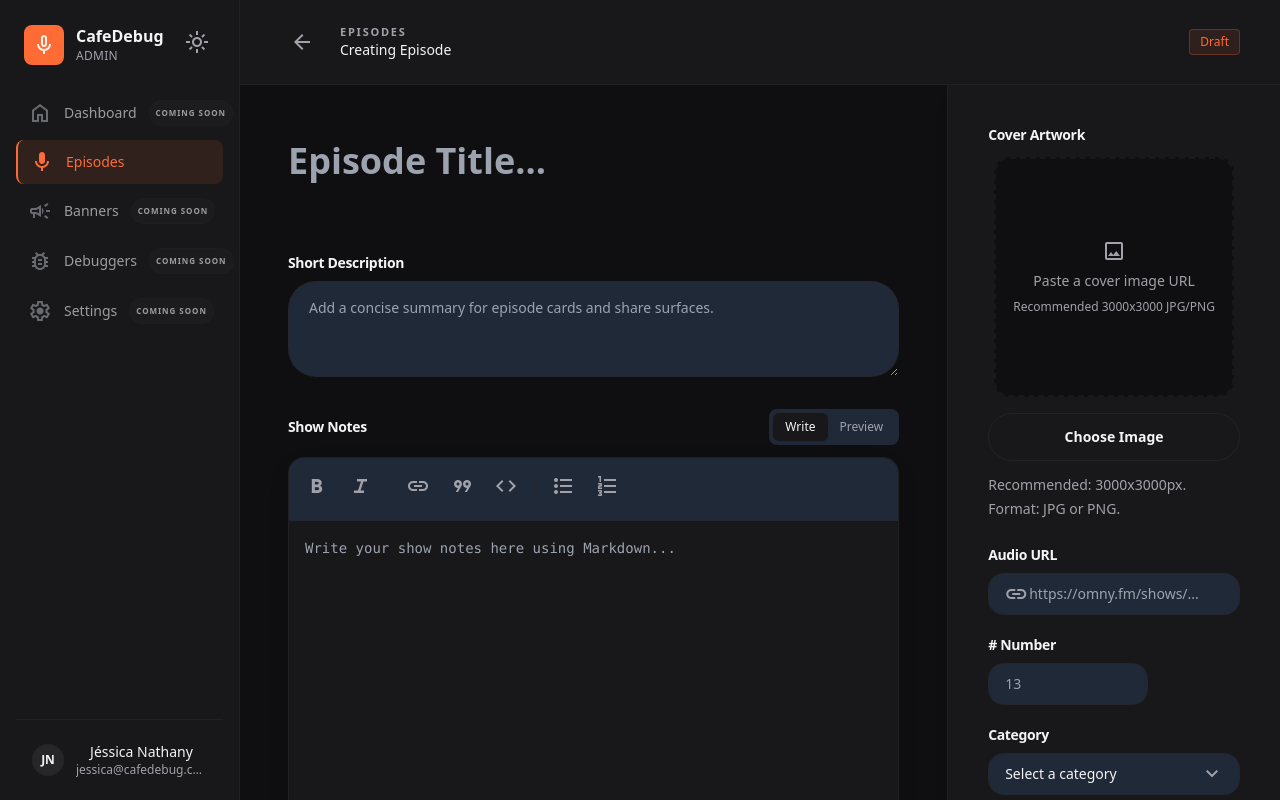
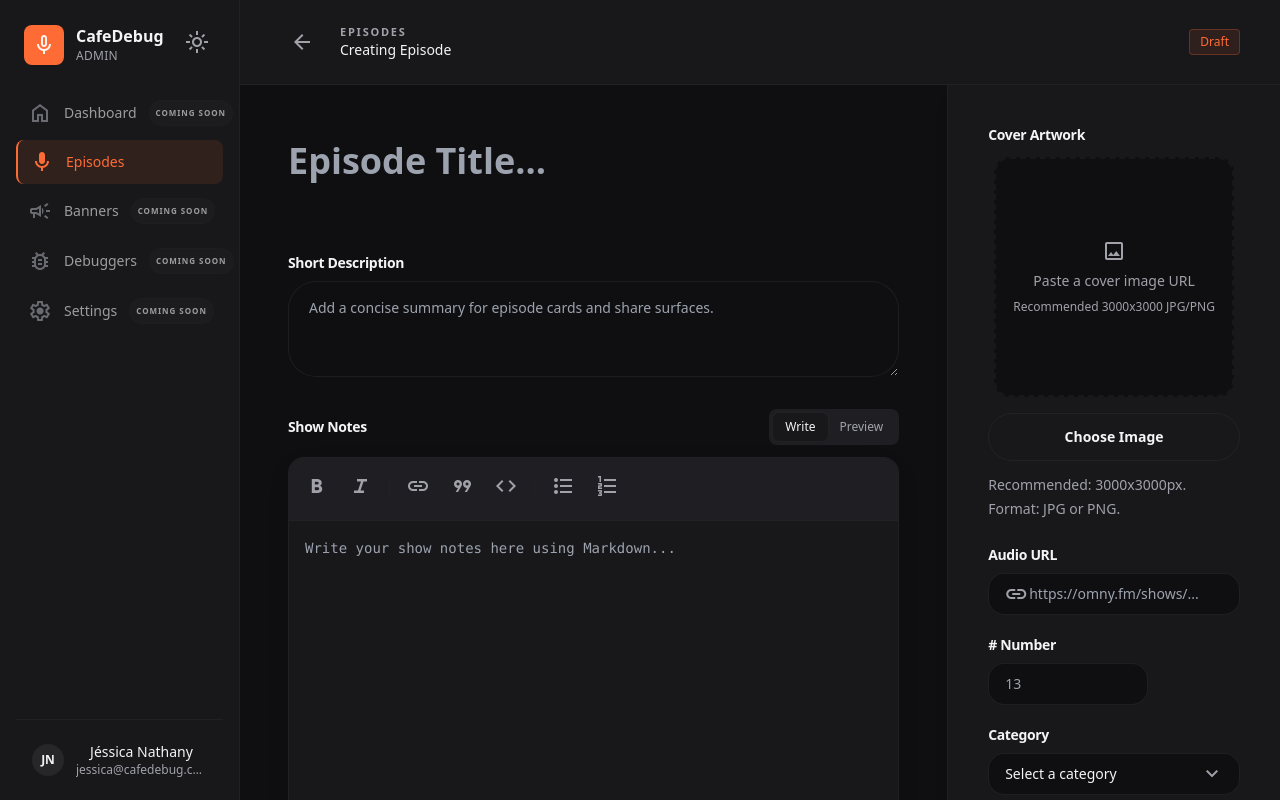
Before and after one commit to RegisBarros/cafedebug-ui, a Next.js app in the folder apps/admin/: page /episodes/new in a window 1280 px wide. Shown: the top 800 px of the page. Built offline with nearby package versions, Linux system fonts and the light colour scheme; no server answers.

Commit message:
fix(episode-editor-form): update background colors for improved UI consistency fix(styles): adjust neutral surface color for better contrast in dark theme

```diff
--- a/apps/admin/src/features/episodes/components/episode-editor-form.tsx
+++ b/apps/admin/src/features/episodes/components/episode-editor-form.tsx
@@ -244,7 +244,7 @@ export function EpisodeEditorForm({
                     Show Notes
                   </label>
 
-                  <div className="inline-flex items-center rounded-lg bg-slate-50 p-1">
+                  <div className="inline-flex items-center rounded-lg bg-surface-container-low p-1">
                     <button
                       className={`inline-flex items-center justify-center rounded-md px-3 py-1.5 text-xs font-medium transition-colors focus:outline-none focus-visible:ring-2 focus-visible:ring-focus-ring/60 ${
                         editorMode === "write"
@@ -277,7 +277,7 @@ export function EpisodeEditorForm({
                 </div>
 
                 <div className="overflow-hidden rounded-xl border border-outline-variant/60 bg-surface-container-lowest shadow-ambient">
-                  <div className="flex flex-wrap items-center gap-1 overflow-x-auto border-b border-outline-variant/50 bg-slate-50 px-2 py-2 text-on-surface-variant">
+                  <div className="flex flex-wrap items-center gap-1 overflow-x-auto border-b border-outline-variant/50 bg-surface-container-low px-2 py-2 text-on-surface-variant">
                     <button
                       aria-label="Bold"
                       className="rounded-lg p-2 transition hover:bg-surface-container-low hover:text-on-surface"
--- a/packages/design-tokens/styles.css
+++ b/packages/design-tokens/styles.css
@@ -71,7 +71,7 @@
 }
 
 :root[data-theme="dark"] {
-  --color-surface-neutral-soft: #1f2937;
+  --color-surface-neutral-soft: #0f0f11;
   --color-slate-50: var(--color-surface-neutral-soft);
 
   --color-surface: #0f0f11;
```
